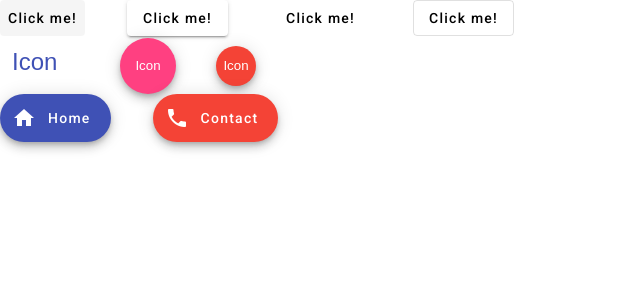
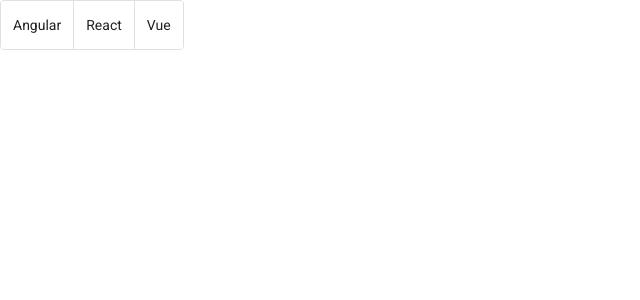
Before and after one commit to grand-rick001/angular-material-practice, an Angular app: page / in a window 1280 px wide. Shown: the top 300 px of the page, without its empty margins (0-640 px from the left). Built offline with nearby package versions, Linux system fonts and the light colour scheme.

Commit message:
[learn]: MatButtonToggle

```diff
--- a/src/app/app.component.html
+++ b/src/app/app.component.html
@@ -1,46 +1,14 @@
-<!-- <div class="mat-headline-1">This is Display 1</div>
-<div class="mat-headline-2">This is Display 2</div>
-<div class="mat-headline-3">This is Display 3</div>
-<div class="mat-headline-4">This is Display 4</div> -->
+<!-- <div>
+    <mat-button-toggle #toggleButton checked disableRipple >Toggle</mat-button-toggle>
+    {{toggleButton.checked}}
+</div>
+ -->
 
-<!-- h1 and h2 -->
-<!-- <div class="mat-headline-5">This is Display 5</div>
-<div class="mat-headline-6">This is Display 6</div> -->
-
-<!-- h3 and h4 -->
-<!-- <div class="mat-subtitle-1">This is Subtitle 1</div>
-<div class="mat-subtitle-2">This is Subtitle 2</div>
-
-<div class="mat-body-1">This is Body 1</div>
-<div class="mat-body-2">This is Body 2</div>
-
-<div class="mat-caption">This is Caption</div> -->
-
-<!-- <div class="mat-typograpy">
-    <h1>This is a h1 heading</h1>
-    <h2>This is a h2 heading</h2>
-    <p>First paragraph</p>
-    <p>Second Paragraph</p>
-</div> -->
-<div>
-    <button mat-button>Click me!</button>
-    <button mat-raised-button>Click me!</button>
-    <button mat-flat-button>Click me!</button>
-    <button mat-stroked-button>Click me!</button>
-</div>
-
-<div>
-    <button mat-icon-button color="primary">Icon</button>
-    <button mat-fab color="accent">Icon</button>
-    <button mat-mini-fab color="warn">Icon</button>
-</div>
-
-<button mat-fab extended color="primary">
-    <mat-icon>home</mat-icon>
-    Home
-</button>
-
-<button mat-fab disableRipple extended color="warn">
-    <mat-icon>phone</mat-icon>
-    Contact
-</button>
+ <div>
+    <mat-button-toggle-group #toggleGroup="matButtonToggleGroup" multiple>
+        <mat-button-toggle value="angular">Angular</mat-button-toggle>
+        <mat-button-toggle value="react">React</mat-button-toggle>
+        <mat-button-toggle value="vue">Vue</mat-button-toggle>
+    </mat-button-toggle-group>
+    {{toggleGroup.value}}
+ </div>
--- a/src/app/material/material.module.ts
+++ b/src/app/material/material.module.ts
@@ -1,10 +1,12 @@
 import { NgModule } from '@angular/core';
 import { MatButtonModule } from '@angular/material/button';
 import { MatIconModule } from '@angular/material/icon';
+import {MatButtonToggleModule} from '@angular/material/button-toggle';
 
 const MaterialComponents = [
   MatButtonModule,
-  MatIconModule
+  MatIconModule,
+  MatButtonToggleModule
 ]
 
 @NgModule({
```
